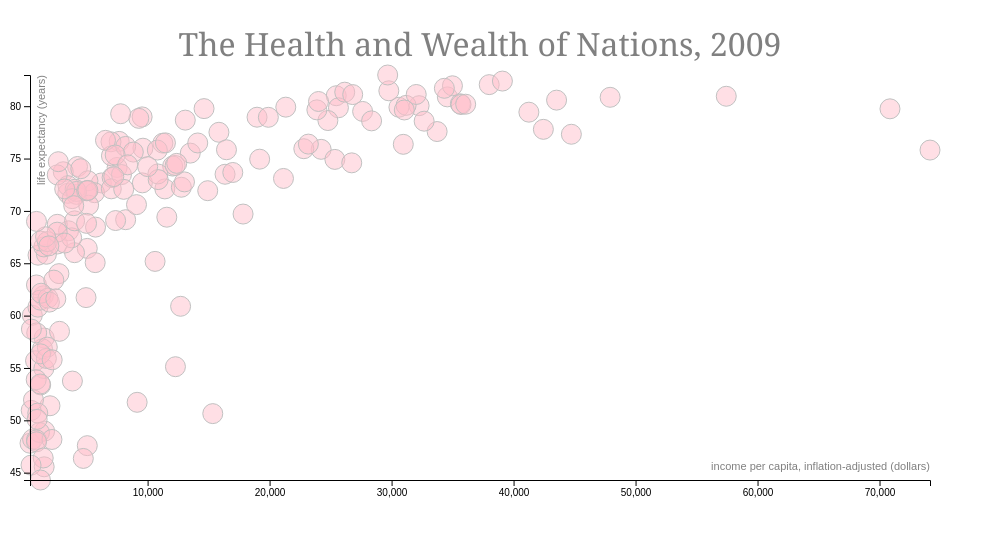
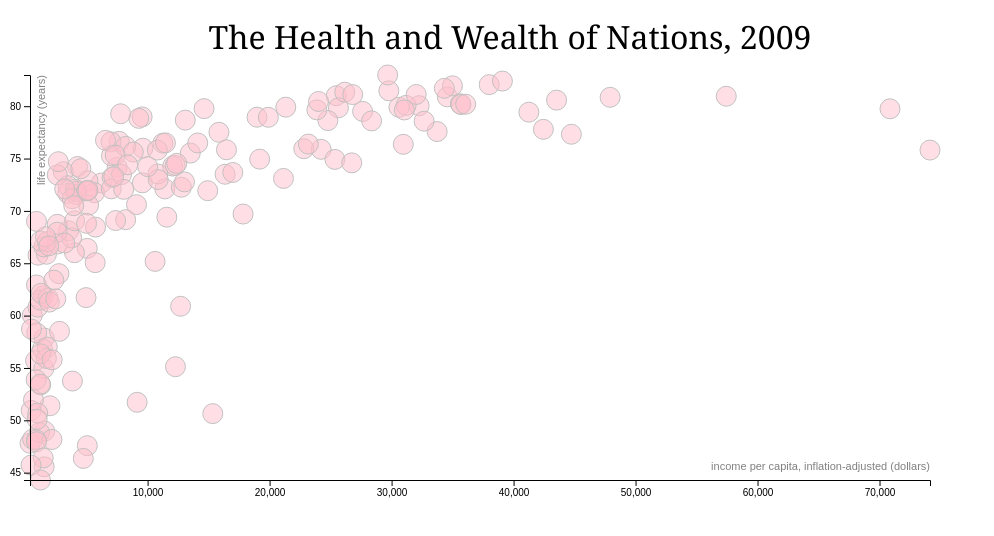
Before and after one commit to danaoira/metisD3, a plain HTML site: page lab01/nations3.html in a window 1280 px wide. Shown: the whole page, without its empty margins (0-994 px from the left). Drawn offline with nearby package versions, Linux system fonts and the light colour scheme.

Commit message:
Finished version of Nations

```diff
--- a/lab01/nations3.html
+++ b/lab01/nations3.html
@@ -14,13 +14,13 @@
 		.title {
 			font-family: "Georgia";
 			font-size: 32px;
-			/*font-style: oblique;*/
-			fill: #808080;
+			fill: #000;
 		}
 
 		.axis {
 			font-family: "Arial";
 			font-size: 11px;
+			fill: #808080;
 		}
 
 		.circle {
@@ -91,15 +91,16 @@
 				.attr("class", "axes")
 				.append("text")
 				.text("life expectancy (years)")
-				.attr("transform", "translate(" + [margin.left / 2, margin.top] + ") rotate(" + -90 + ")")
+				.attr("transform", "translate(" + [margin.left * 0.5, margin.top] + ") rotate(" + -90 + ")")
 				.attr("class", "title axis");
 
 			// title
 			var title = svg.append("text")
 				.text("The Health and Wealth of Nations, 2009")
 				.attr("class", "title")
-				.attr("transform", "translate(" + [width / 2, margin.top * 0.75] + ")")
-				.attr("text-anchor", "middle");
+				.attr("transform", "translate(" + [margin.left + width * 0.5, margin.top * 0.65] + ")")
+				.attr("text-anchor", "middle")
+				.attr("fill", "#000");
 		});
 	</script>
 </body>
```
